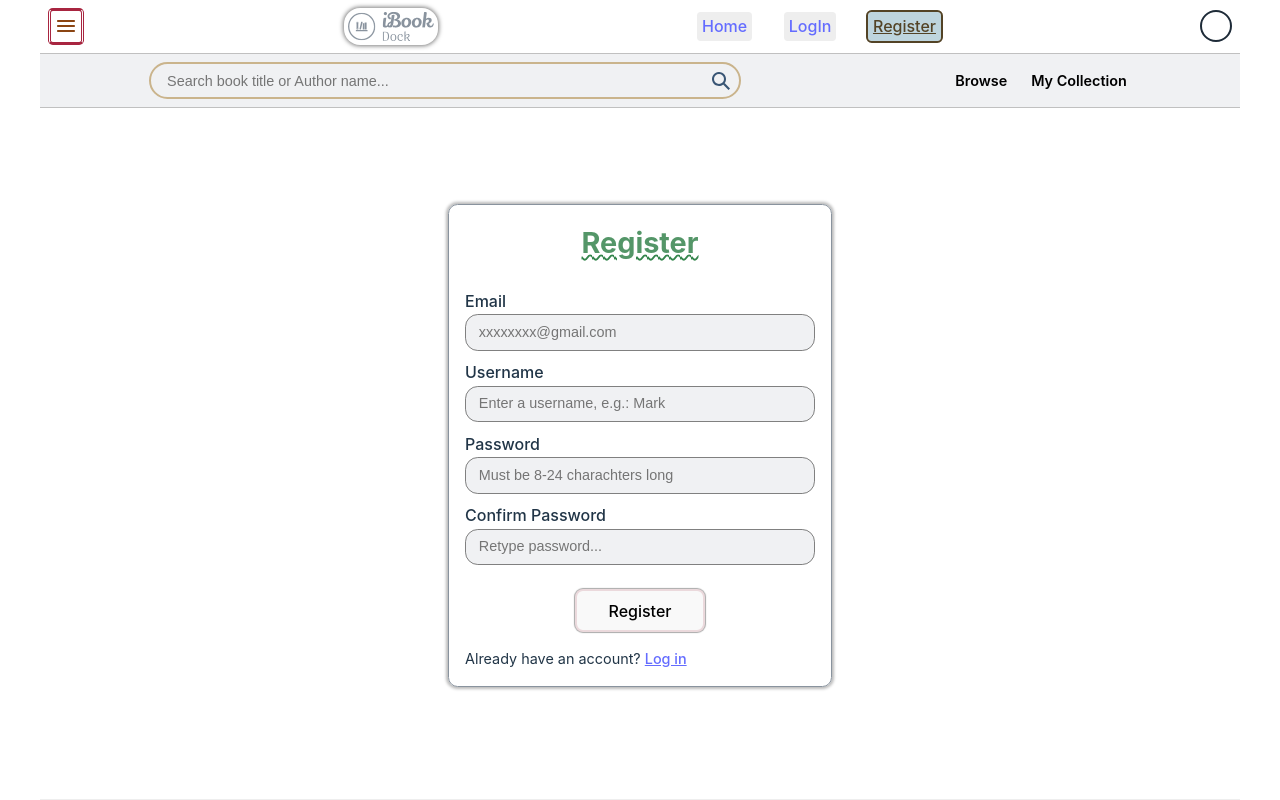
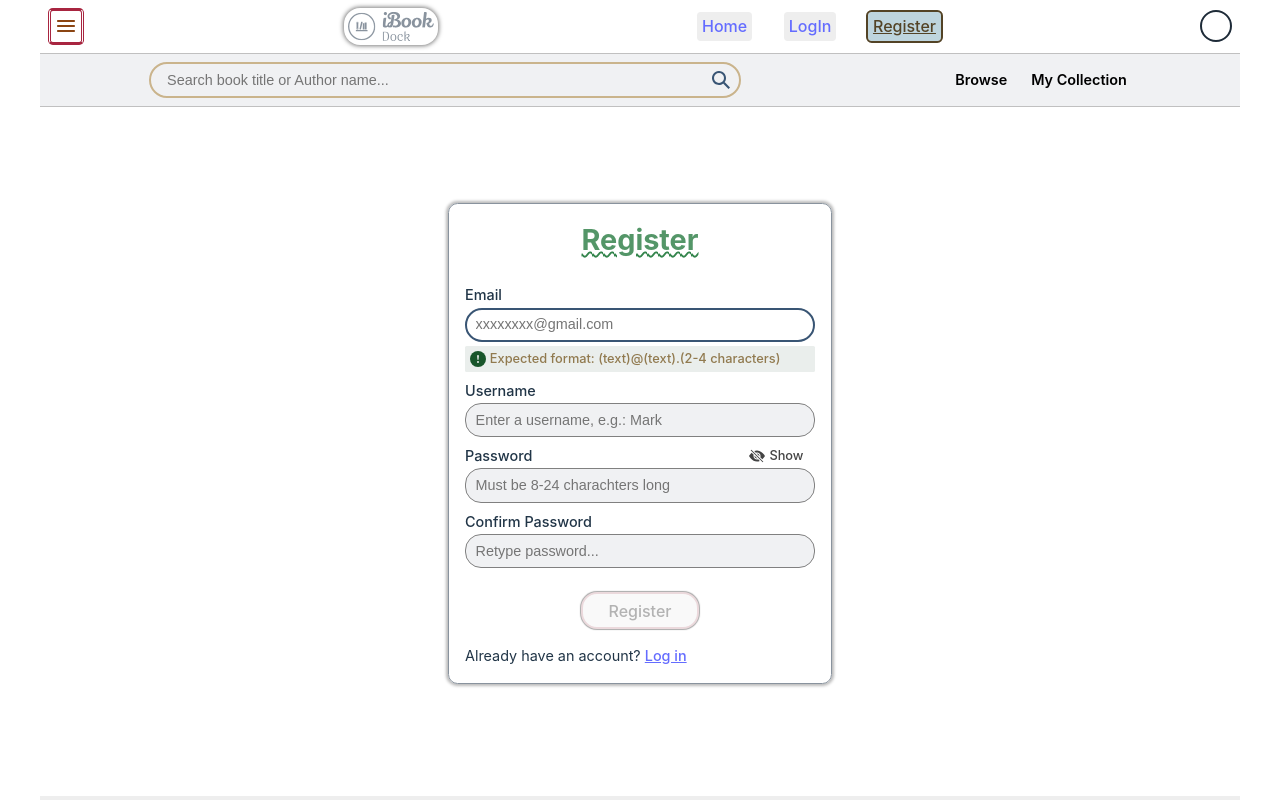
Before and after one commit to Amine-UiWeb/mern-IBook, a React (Vite) app in the folder client/: page /register in a window 1280 px wide. Shown: the top 800 px of the page. Built offline with nearby package versions, Linux system fonts and the light colour scheme.

Commit message:
Client: completed registration validation and accessibility handling

```diff
--- /dev/null
+++ b/client/src/components/svgs/Check.jsx
@@ -0,0 +1,13 @@
+const Check = ({ classes }) => (
+  <svg
+    xmlns="http://www.w3.org/2000/svg"
+    fill="currentColor"
+    height="1rem"
+    width="1rem"
+    viewBox="0 0 16 16"
+  >
+    <path d="M12.736 3.97a.733.733 0 0 1 1.047 0c.286.289.29.756.01 1.05L7.88 12.01a.733.733 0 0 1-1.065.02L3.217 8.384a.757.757 0 0 1 0-1.06.733.733 0 0 1 1.047 0l3.052 3.093 5.4-6.425a.247.247 0 0 1 .02-.022Z"></path>
+  </svg>
+)
+
+export default Check
--- /dev/null
+++ b/client/src/components/svgs/Eye.jsx
@@ -0,0 +1,14 @@
+const Eye = ({ classes }) => (
+  <svg
+    xmlns="http://www.w3.org/2000/svg"
+    width="16"
+    height="16"
+    fill="currentColor"
+    viewBox="0 0 16 16"
+  >
+    <path d="M10.5 8a2.5 2.5 0 1 1-5 0 2.5 2.5 0 0 1 5 0z" />
+    <path d="M0 8s3-5.5 8-5.5S16 8 16 8s-3 5.5-8 5.5S0 8 0 8zm8 3.5a3.5 3.5 0 1 0 0-7 3.5 3.5 0 0 0 0 7z" />
+  </svg>
+)
+
+export default Eye
--- /dev/null
+++ b/client/src/components/svgs/EyeSlash.jsx
@@ -0,0 +1,14 @@
+const EyeSlash = ({ classes }) => (
+  <svg
+    xmlns="http://www.w3.org/2000/svg"
+    width="16"
+    height="16"
+    fill="currentColor"
+    viewBox="0 0 16 16"
+  >
+    <path d="m10.79 12.912-1.614-1.615a3.5 3.5 0 0 1-4.474-4.474l-2.06-2.06C.938 6.278 0 8 0 8s3 5.5 8 5.5a7.029 7.029 0 0 0 2.79-.588zM5.21 3.088A7.028 7.028 0 0 1 8 2.5c5 0 8 5.5 8 5.5s-.939 1.721-2.641 3.238l-2.062-2.062a3.5 3.5 0 0 0-4.474-4.474L5.21 3.089z" />
+    <path d="M5.525 7.646a2.5 2.5 0 0 0 2.829 2.829l-2.83-2.829zm4.95.708-2.829-2.83a2.5 2.5 0 0 1 2.829 2.829zm3.171 6-12-12 .708-.708 12 12-.708.708z" />
+  </svg>
+)
+
+export default EyeSlash
--- a/client/src/index.css
+++ b/client/src/index.css
@@ -31,6 +31,16 @@
 
 
   /* colors */
+
+  /* black and white shades */
+  --light-1: rgb(245, 245, 245);
+  --light-2: rgb(238, 238, 238);
+  --light-3: rgb(221, 221, 221);
+  --dark-200: rgb(170, 170, 170);
+  --dark-400: rgb(158, 158, 158);
+  --dark-600: rgb(102, 102, 102);
+  --dark-800: rgb(68, 68, 68);
+  --dark-dark: rgb(46, 46, 46);
 
   /* primary color */
   --pri-blue-100: rgb(188, 196, 206);
@@ -135,11 +145,14 @@ a:hover {
 
 li { list-style: none; }
 
-label { margin-block: .6rem 0.1rem; }
+label {
+  font-size: .9rem;
+  margin-block: .5rem .1rem;
+}
 
 input {
   width: 100%;
-  font-size: 1rem;
+  font-size: .95rem;
   line-height: 1.5;
   padding: .3rem .6rem;
   border: 1px solid gray;
@@ -355,8 +368,10 @@ flex
 }
 
 .jc-c { justify-content: center; }
+.jc-sb { justify-content: space-between; }
 .ai-c { align-items: center; }
 
+.gap-0-25 { gap: .25rem; }
 .gap-0-5 { gap: .5rem; }
 .gap-1 { gap: 1rem; }
 .gap-1-5 { gap: 1.5rem; }
--- a/client/src/pages/LoginPage.css
+++ b/client/src/pages/LoginPage.css
@@ -12,47 +12,91 @@
 .login h3 {
   text-align: center;
   font-size: 1.8rem;
+  line-height: 1.4;
   margin-bottom: 1.5rem;
   color: var(--sec-green-200);
   text-decoration: wavy underline var(--sec-green-400) .1rem;
 }
 
+
+/* label */
+
 .login-form label { font-weight: 500; }
 
-.login-form input {
-  color: var(--pri-blue-600);
-  border-radius: .8rem;
-  padding: .4rem .8rem;
-  font-weight: 400;
-  font-size: .9rem;
+.login-form label svg {
+  display: inline-block;
+  stroke: var(--sec-green-400);
+  stroke-width: 1;
+}
+.login-form :is(label > *, label span > *) { vertical-align: middle; }
+.login-form label span svg {
+  display: inline-block;
+  stroke: var(--sec-green-400);
+  stroke-width: 1;
 }
 
-.login-form span {
-  background: var(--crimson-light-1);
+.login-form label span.eye {
+  width: 4.5rem;
+  padding-inline: .4rem;
+}
+.login-form label span.eye:last-child { font-size: .8rem; color: var(--dark-800); }
+.login-form label span.eye svg {
+  stroke: none;
+  fill: var(--dark-800);
+}
+
+
+/* input */
+
+.login-form input {
+  color: var(--pri-blue-400);
+  border-radius: 1rem;
+  font-weight: 400;
+}
+
+
+/* validation notes */
+
+.login-form > div {
+  background: var(--light-greenish);
   display: grid;
   align-items: start;
+  grid-template-columns: auto 1fr;
   gap: .25rem;
-  grid-template-columns: auto 1fr;
+  line-height: 1.2;
   font-size: .8rem;
   border-radius: .1rem;
   padding: .3rem;
-  margin: .25rem 0 0;
+  margin-block: .25rem 0.5rem;
+}
+.login-form > div.offScreen {
+  position: absolute;
+  left: -10000px;
+}
+.login-form > div.error {
+  background: var(--crimson-100);
+  color: var(--wheat-200);
+  font-weight: 600;
 }
 
-.login-form span svg {
+.login-form > div.note svg {
   background: var(--sec-green-600);
   fill: var(--light-greenish);
   border-radius: 50%;
 }
-.login-form span p {
+.login-form > div.note p {
   color: var(--wheat-600);
   font-weight: 500;
 }
 
+
+/* button and link */
+
 .login-form button {
   margin: 1.5rem auto 1rem;
-  padding-inline: 2rem;
+  padding: .4rem 1.6rem;
   border: .15rem solid var(--crimson-light-1);
+  border-radius: 1rem;
   box-shadow: 0 0 1px 1px #aaa;
 }
 .login-form button:hover {
--- a/client/src/pages/LoginPage.jsx
+++ b/client/src/pages/LoginPage.jsx
@@ -22,6 +22,10 @@ const LoginPage = () => {
 
   return (
     <div className="login">
+
+      {/* add the same validation functionality as in register page */}
+
+      {/* improve submit button border color on hover */}
 
       <h3>Login</h3>
 
--- a/client/src/pages/RegisterPage.jsx
+++ b/client/src/pages/RegisterPage.jsx
@@ -1,52 +1,85 @@
-import { useEffect, useState } from "react"
+import { useEffect, useRef, useState } from "react"
 import { Link } from "react-router-dom"
 
 import "./LoginPage.css"
 import ExclamationMark from "../components/svgs/ExclamationMark";
+import Check from "../components/svgs/Check";
+import Eye from "../components/svgs/Eye";
+import EyeSlash from "../components/svgs/EyeSlash";
 
 const EMAIL_REGEX = /^[A-Z0-9._%+-]+@[A-Z0-9.-]+\.[A-Z]{2,4}$/i;
-const USERNAME_REGEX = /^[0-9A-Za-z]{6,16}$/
-const PASSWORD_REGEX = /^(?=.*?[0-9])(?=.*?[A-Z])(?=.*?[a-z]).{8,32}$/
+const UN_REGEX = /^[a-zA-Z][a-zA-Z0-9-_]{3,23}$/;
+const PW_REGEX = /^(?=.*[a-z])(?=.*[A-Z])(?=.*[0-9])(?=.*[!@#$%]).{8,24}$/;
 
 
 const RegisterPage = () => {
 
+  const emailRef = useRef()
+  const unRef = useRef()
+  const pwRef = useRef()
+  const confPwRef = useRef()
+  const errorRef = useRef()
+
   const [email, setEmail] = useState('')
-  const [username, setUsername] = useState('')
-  const [password, setPassword] = useState('')
-  const [confirmPwd, setConfirmPwd] = useState('')
-  const [isValid, setIsValid] = useState({})
+  const [un, setUn] = useState('')
+  const [pw, setPw] = useState('')
+  const [confPw, setConfPw] = useState('')
+
+  const [visiblePwd, setVisiblePwd] = useState(false)
+  const [invalidInputs, setInvalidInputs] = useState({})
+  const [focusedInput, setFocusedInput] = useState(null)
+  const [validationError, setValidationError] = useState('')
 
 
+  useEffect(() => emailRef.current.focus(), [])
+
+  useEffect(() => { setValidationError('') }, [email, un, pw, confPw])
+
   useEffect(() => {
-    if (email && !EMAIL_REGEX.test(email))
-      setIsValid(prev => ({ ...prev, email: true }))
-    else setIsValid(prev => ({ ...prev, email: false }))
+    setInvalidInputs(prev => ({ ...prev, email: !EMAIL_REGEX.test(email) }))
   }, [email])
 
   useEffect(() => {
-    if (username && !USERNAME_REGEX.test(username))
-      setIsValid(prev => ({ ...prev, username: true }))
-    else setIsValid(prev => ({ ...prev, username: false }))
-  }, [username])
+    setInvalidInputs(prev => ({ ...prev, un: !UN_REGEX.test(un) }))
+  }, [un])
 
   useEffect(() => {
-    if (password && !PASSWORD_REGEX.test(password))
-      setIsValid(prev => ({ ...prev, password: true }))
-    else setIsValid(prev => ({ ...prev, password: false }))
-  }, [password])
+    setInvalidInputs(prev => ({ ...prev, pw: !PW_REGEX.test(pw) }))
+    setInvalidInputs(prev =>
+      ({ ...prev, confPw: (pw !== confPw) || !PW_REGEX.test(confPw) })
+    )
+  }, [pw, confPw])
 
 
-  const onEmailChange = (value) => setEmail(prev => value)
-  const onUsernameChange = (value) => setUsername(prev => value)
-  const onPasswordChange = (value) => setPassword(prev => value)
-  const onConfirmPwdChange = (value) => setConfirmPwd(prev => value)
+  const onEmailChange = (e) => setEmail(prev => e.target.value)
+  const onUnChange = (e) => setUn(prev => e.target.value)
+  const onPwdChange = (e) => setPw(prev => e.target.value)
+  const onConfPwdChange = (e) => setConfPw(prev => e.target.value)
+
+  const onBlur = () => setFocusedInput(null)
+
+  const togglePwdVisible = () => setVisiblePwd(prev => !prev)
+
+  const isSomeFieldsEmpty = () => !email || !un || !pw || !confPw
 
 
   const handleSubmit = (e) => {
-    e.preventDefault()
+    e.preventDefault();
+    setValidationError('')
 
-    // alert('register')
+    const v1 = EMAIL_REGEX.test(email);
+    const v2 = UN_REGEX.test(un);
+    const v3 = PW_REGEX.test(pw);
+    const v4 = pw === confPw;
+
+    if (!v1 || !v2 || !v3 || !v4) {
+      setValidationError('Invalid inputs! Make sure each field match the required rules.')
+      errorRef.current.focus()
+    }
+
+    else {
+      // todo: register to the api
+    }
   }
 
 
@@ -55,86 +88,157 @@ const RegisterPage = () => {
 
       <h3>Register</h3>
 
-      {/* todo: manage accessibility for all fields */}
       <form className="login-form">
 
-        <label htmlFor="email">Email</label>
+        <div
+          ref={errorRef}
+          className={validationError ? "error" : "offScreen"}
+          aria-live="assertive"
+        >
+          {validationError}
+        </div>
+
+        {/* ------------------ email ------------------ */ }
+        <label htmlFor="email">
+          Email { (email && !invalidInputs.email) && <Check /> }
+        </label>
+
         <input
           type="email"
+          ref={emailRef}
           id="email"
-          name="email"
           value={email}
-          onChange={(e) => onEmailChange(e.target.value)}
+          onChange={onEmailChange}
+          aria-invalid={(email && invalidInputs?.email) ? "true" : "false"}
+          aria-describedby="emailNote"
           autoComplete="off"
           placeholder="xxxxxxxx@gmail.com"
+          onFocus={() => setFocusedInput('email')}
+          onBlur={onBlur}
+          required
         />
-        { isValid?.email && (
-            <span>
-              <ExclamationMark />
-              <p>Expected format: (text)@(text).(2-4 characters)</p>
-            </span>
-          )
-        }
 
-        <label htmlFor="username">Username</label>
+        <div
+          id="emailNote"
+          className={ invalidInputs?.email && focusedInput == "email" ? "note" : "offScreen" }
+        >
+          <ExclamationMark />
+          <p>Expected format: (text)@(text).(2-4 characters)</p>
+        </div>
+
+        {/* ------------------ username ------------------ */}
+        <label htmlFor="username">
+          Username { (un && !invalidInputs.un) && <Check /> }
+        </label>
+
         <input
           type="text"
+          ref={unRef}
           id="username"
-          name="username"
-          value={username}
-          onChange={(e) => onUsernameChange(e.target.value)}
+          value={un}
+          onChange={onUnChange}
+          aria-invalid={un && invalidInputs?.un ? "true" : "false"}
+          aria-describedby="unNote"
           autoComplete="off"
           placeholder="Enter a username, e.g.: Mark"
+          onFocus={() => setFocusedInput('un')}
+          onBlur={onBlur}
+          required
         />
-        { isValid?.username && (
-            <span>
-              <ExclamationMark />
-              <p>Must be between 4~12 characters long.</p>
-            </span>
-          )
-        }
 
-        {/* todo: add an icon to show/hide password on click */}
-        <label htmlFor="password">Password</label>
+        <div
+          id="unNote"
+          className={ invalidInputs?.un && focusedInput == "un" ? "note": "offScreen" }
+        >
+          <ExclamationMark />
+          <p>
+            4 to 24 characters.<br />
+            Must begin with a letter.<br />
+            Letters, numbers, underscores, hyphens allowed.
+          </p>
+        </div>
+
+        {/* ------------------ password ------------------ */}
+        <label className="flex-row jc-sb" htmlFor="pw">
+          <span>Password { (pw && !invalidInputs.pw) && <Check /> }</span>
+
+          <span className="eye flex-row ai-c gap-0-25" onClick={togglePwdVisible}>
+            {visiblePwd ? <Eye /> : <EyeSlash />}
+            {visiblePwd ? "Hide ": "Show"}
+          </span>
+        </label>
+
         <input
-          type="password"
-          id="password"
-          name="password"
-          value={password}
-          onChange={(e) => onPasswordChange(e.target.value)}
+          type={visiblePwd ? "text" : "password"}
+          ref={pwRef}
+          id="pw"
+          value={pw}
+          hidden={false}
+          onChange={onPwdChange}
+          aria-invalid={pw && invalidInputs?.pw ? "true" : "false"}
+          aria-describedby="pwNote"
           placeholder="Must be 8-24 charachters long"
+          onFocus={() => setFocusedInput('pw')}
+          onBlur={onBlur}
+          required
         />
-        { isValid?.password && (
-            <span>
-              <ExclamationMark />
-              <p>Must: be 8~32 characters long, contain at least one number, one uppercase letter and one lowercase letter.</p>
-            </span>
-          )
-        }
 
-        <label htmlFor="confirmPwd">Confirm Password</label>
+        <div
+          id="pwNote"
+          className={ invalidInputs?.pw && focusedInput == "pw" ? "note" : "offScreen"}
+        >
+          <ExclamationMark />
+          <p>
+            8 to 24 characters.<br />
+            Must include uppercase and Lowcase letters,
+            a number and a special characters.<br />
+            Allowed special characters:
+            <span aria-label="Exclamation mark">!</span>
+            <span aria-label="at symbol">@</span>
+            <span aria-label="hashtag">#</span>
+            <span aria-label="dollar sign">$</span>
+            <span aria-label="percent">%</span>
+          </p>
+        </div>
+
+
+        {/* ------------------ confirm password ------------------ */}
+        <label htmlFor="confPw">
+          Confirm Password { (confPw && !invalidInputs.confPw) && <Check /> }
+        </label>
+
         <input
-          type="password"
-          id="confirmPwd"
-          name="confirmPwd"
-          value={confirmPwd}
-          onChange={(e) => onConfirmPwdChange(e.target.value)}
+          type={visiblePwd ? "text" : "password"}
+          ref={confPwRef}
+          id="confPw"
+          value={confPw}
+          onChange={onConfPwdChange}
+          aria-invalid={confPw && invalidInputs?.confPw ? "true" : "false"}
+          aria-describedby="confPwNote"
           placeholder="Retype password..."
+          onFocus={() => setFocusedInput('confPw')}
+          onBlur={onBlur}
+          required
         />
-        { isValid?.confirmPwd && (
-            <span>
-              <ExclamationMark />
-              <p>Username must be between 4 and 12 chars long.</p>
-            </span>
-          )
-        }
 
-        <button className="btn" onClick={handleSubmit}>Register</button>
+        <div
+          id="confPwNote"
+          className={
+            invalidInputs?.confPw && focusedInput == "confPw" ? "note" : "offScreen"
+          }
+        >
+          <ExclamationMark />
+          <p>Must match password.</p>
+        </div>
 
-        <div className="fs-0-9">
+        <button className="btn" onClick={handleSubmit} disabled={isSomeFieldsEmpty()} >
+          Register
+        </button>
+
+        <p className=" fs-0-9">
           Already have an account?{" "}
           <Link to="/login" className="underline">Log in</Link>
-        </div>
+        </p>
 
       </form>
 
```
Also changed, not shown: client/src/components/svgs/ExclamationMark.jsx (+8 -1 lines).
